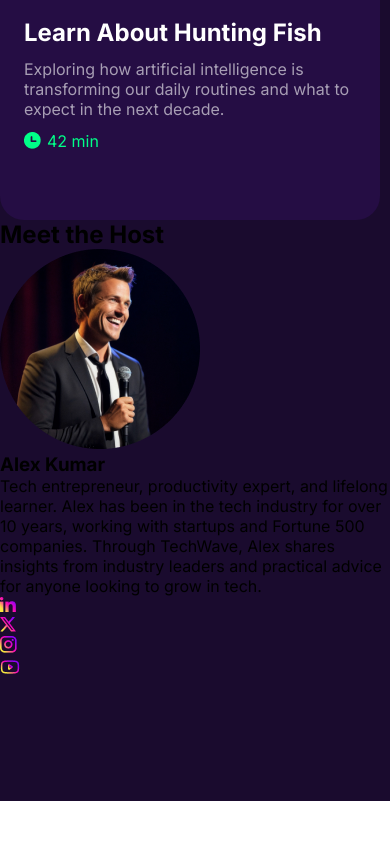
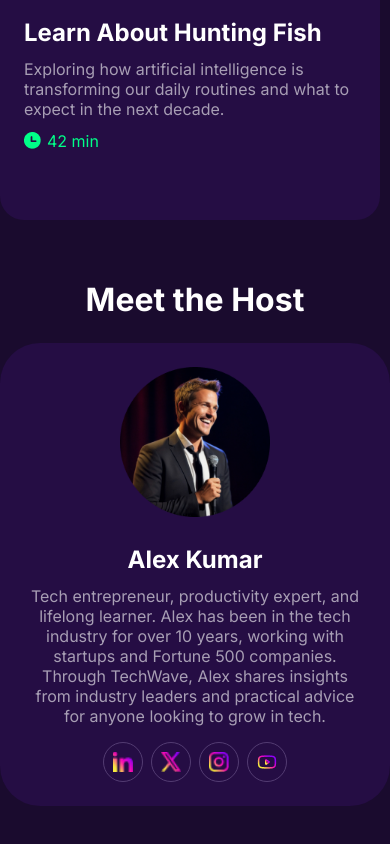
Before and after one commit to Shuvo19013/B13_Assignment_02, a plain HTML site: page index.html in a window 390 px wide. Shown: the part 3353-4197 px from the top of the page. Before the commit the page ends 4154 px from the top, so only its background shows below. Drawn offline with Linux system fonts and the light colour scheme.

Commit message:
Make Host Responsive

```diff
--- a/styles/style.css
+++ b/styles/style.css
@@ -403,6 +403,62 @@ hr {
   height: 100%;
   border: none;
 }
+/* Host-Section */
+.host-title {
+  font-size: 3rem;
+  font-weight: 700;
+  color: #ffffff;
+  text-align: center;
+  margin-top: 120px;
+}
+
+.host-card {
+  background-color: rgba(53, 17, 101, 0.4);
+  border-radius: 40px;
+  padding: 40px;
+  display: flex;
+  align-items: center;
+  gap: 24px;
+  margin-top: 40px;
+}
+.host-image img {
+  width: 200px;
+  height: 200px;
+  object-fit: cover;
+}
+.host-info h3 {
+  font-size: 2rem;
+  font-weight: 700;
+  color: #ffffff;
+}
+
+.host-info p {
+  font-size: 1rem;
+  color: rgba(255, 255, 255, 0.6);
+  margin-top: 12px;
+}
+
+.social-icons {
+  display: flex;
+  gap: 8px;
+  margin-top: 16px;
+}
+
+.icon {
+  width: 40px;
+  height: 40px;
+  border-radius: 50%;
+  border: 1px solid rgba(83, 60, 114, 1);
+
+  display: flex;
+  justify-content: center;
+  align-items: center;
+}
+
+.icon img {
+  width: 20px;
+  height: 20px;
+}
 
 /* Responsiveness Code */
 
@@ -516,5 +572,26 @@ hr {
 
   /* Featured Episode  */
 
+  /* Host-Section */
 
+  .host-title {
+    font-size: 2rem;
+    margin-top: 60px;
+  }
+  .host-card {
+    flex-direction: column;
+    text-align: center;
+    padding: 24px;
+    margin-top: 24px;
+  }
+  .host-image img {
+    height: 150px;
+    width: 150px;
+  }
+  .host-info h3 {
+    font-size: 1.5rem;
+  }
+  .social-icons {
+    justify-content: center;
+  }
 }
```
